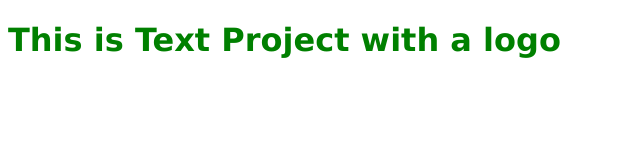
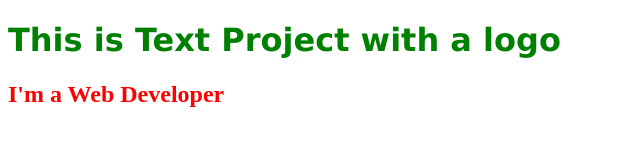
Before and after one commit to sojibdasjr/Test-project, a plain HTML site: page index.html in a window 1280 px wide. Shown: the whole page, without its empty margins (0-640 px from the left). Drawn offline with Linux system fonts and the light colour scheme.

Commit message:
added h2

```diff
--- a/index.html
+++ b/index.html
@@ -11,6 +11,7 @@
 </head>
 <body>
     <h1>This is Text Project with a logo</h1>
+    <h2>I'm a Web Developer</h2>
 
 </body>
 </html>
--- a/style.css
+++ b/style.css
@@ -2,3 +2,4 @@ h1{
     font-family: 'Lucida Sans', 'Lucida Sans Regular', 'Lucida Grande', 'Lucida Sans Unicode', Geneva, Verdana, sans-serif;
     color: green;
 }
+h2{color: red;}
```
